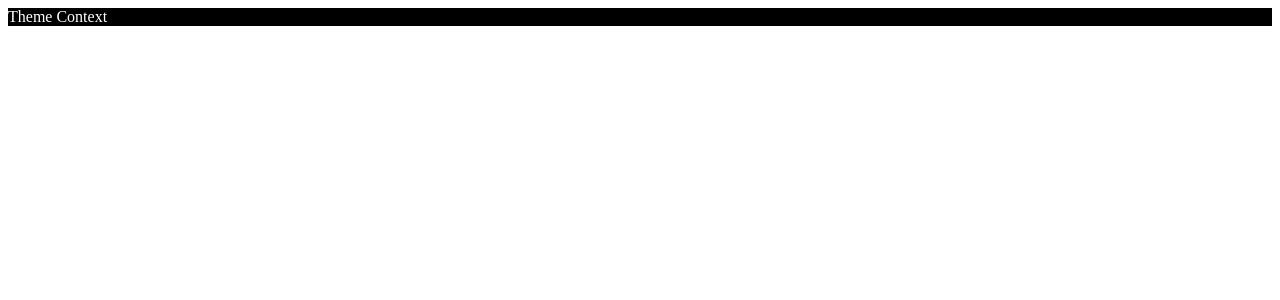
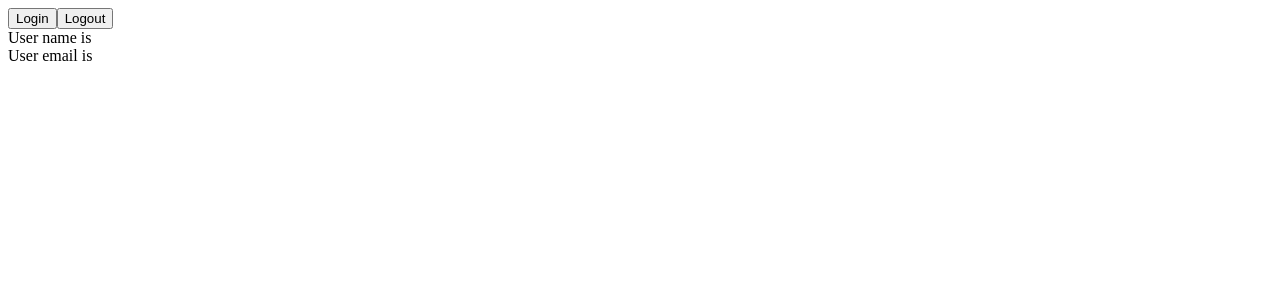
Before and after one commit to sadanmian/react-ts, a React (Vite) app: page / in a window 1280 px wide. Shown: the top 300 px of the page. Built offline with nearby package versions, Linux system fonts and the light colour scheme.

Commit message:
15 - useContext Future Value

```diff
--- a/src/App.tsx
+++ b/src/App.tsx
@@ -1,12 +1,12 @@
-import Box from "./components/context/Box";
-import { ThemeContextProvider } from "./components/context/ThemeContext";
+import User from "./components/context/User";
+import { UserContextProvider } from "./components/context/UserContext";
 
 function App() {
   return (
     <div>
-      <ThemeContextProvider>
-        <Box />
-      </ThemeContextProvider>
+      <UserContextProvider>
+        <User />
+      </UserContextProvider>
     </div>
   );
 }
--- /dev/null
+++ b/src/components/context/User.tsx
@@ -0,0 +1,29 @@
+import React, { useContext } from "react";
+import { UserContext } from "./UserContext";
+
+function User() {
+  const userContext = useContext(UserContext);
+  const handleLogin = () => {
+    if (userContext) {
+      userContext.setUser({
+        name: "Sadan Mian",
+        email: "sadanmian@gmail.com",
+      });
+    }
+  };
+  const handleLogout = () => {
+    if (userContext) {
+      userContext.setUser(null);
+    }
+  };
+  return (
+    <div>
+      <button onClick={handleLogin}>Login</button>
+      <button onClick={handleLogout}>Logout</button>
+      <div>User name is {userContext?.user?.name}</div>
+      <div>User email is {userContext?.user?.email}</div>
+    </div>
+  );
+}
+
+export default User;
--- /dev/null
+++ b/src/components/context/UserContext.tsx
@@ -0,0 +1,26 @@
+import { createContext, useState } from "react";
+
+export type AuthUser = {
+  name: string;
+  email: string;
+};
+
+type UserContextType = {
+  user: AuthUser | null;
+  setUser: React.Dispatch<React.SetStateAction<AuthUser | null>>;
+};
+
+type UserContextProviderProps = {
+  children: React.ReactNode;
+};
+
+export const UserContext = createContext({} as UserContextType);
+
+export const UserContextProvider = ({ children }: UserContextProviderProps) => {
+  const [user, setUser] = useState<AuthUser | null>(null);
+  return (
+    <UserContext.Provider value={{ user, setUser }}>
+      {children}
+    </UserContext.Provider>
+  );
+};
```
